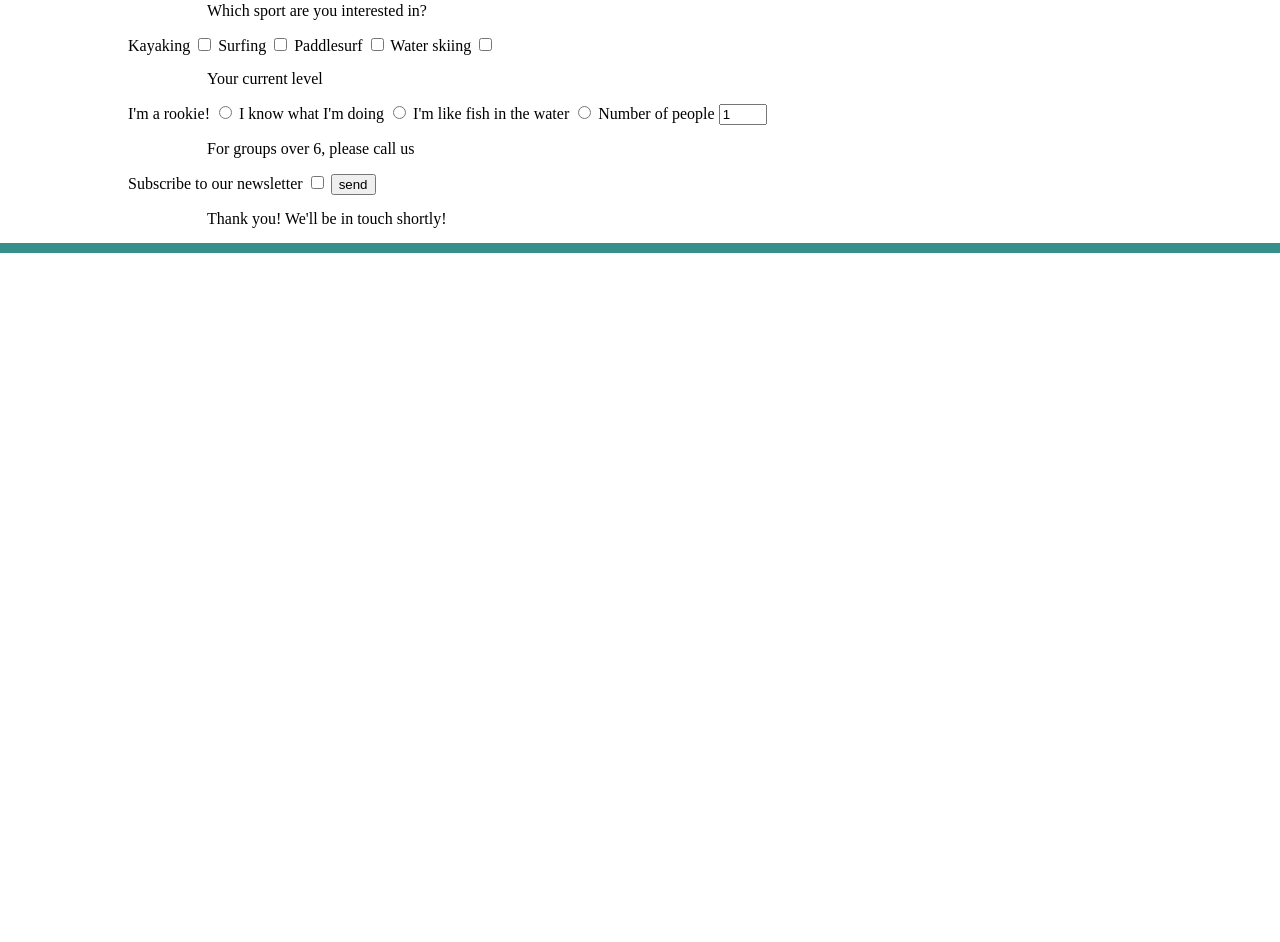
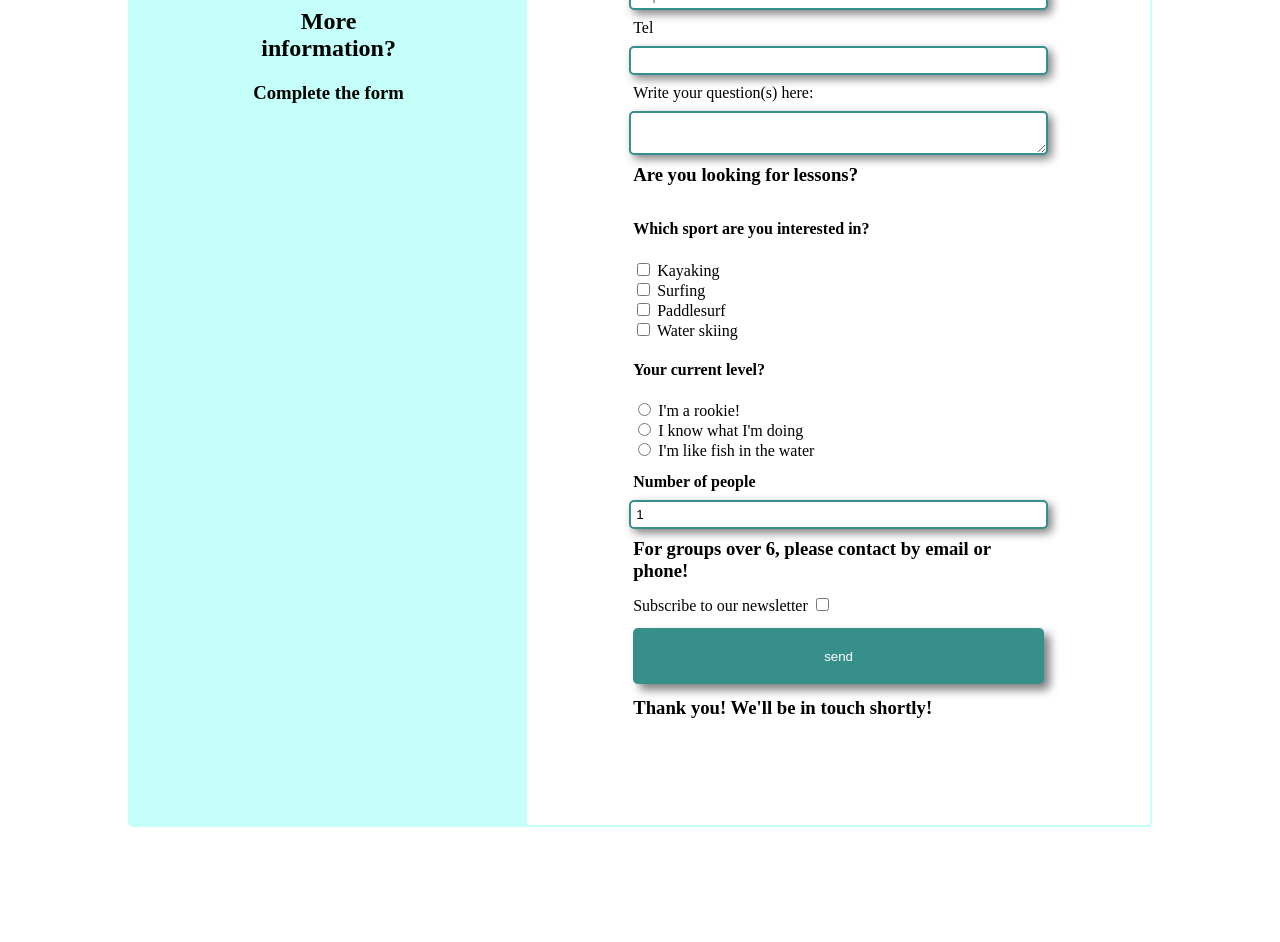
Before and after one commit to kbastamow/Project-RampUp, a plain HTML site: page pages/contact.html in a window 1280 px wide. Shown: the part 385-1327 px from the top of the page. Before the commit the page ends 800 px from the top, so only its background shows below. Drawn offline with Linux system fonts and the light colour scheme.

Commit message:
Contact form styles

```diff
--- a/pages/contact.html
+++ b/pages/contact.html
@@ -9,7 +9,7 @@
 </head>
 <body>
   <header class="logo-container">
-    <img src="./assets/Images/logo2.png" alt="logo">
+    <img src="../assets/Images/logo2.png" alt="logo">
     <h3>Wet n'Wild <span>Ocean Sports</span></h3>
   </header>
 
@@ -24,53 +24,64 @@
   </nav>
 
   <main>
-
+    <div class="contact-container">
+      <div class="contactUs">
+        <img src="../assets/Images/logo2.png" alt="logo">
         <h2>More information?</h2>
-    <h3>Complete the form below</h3>
+        <h3>Complete the form</h3>
+      </div>
 
       <form>
+        <div class="form-container">
         <label for="name">Name</label>
-      <input type="text" name="name" id="name" required placeholder="required">
+        <input type="text" name="name" id="name" required placeholder="required" autofocus>
         <label for="contact">Email</label>
         <input type="text" name="name" id="contact" required placeholder="required">
         <label for="tel">Tel</label>
         <input type="text" name="name" id="tel" required>
+
         <p>Write your question(s) here:</p>
-      <textarea id="question" name="question" id="question" ></textarea>
-      <h4>Are you looking for lessons? Please complete the following:</h4>
-      <p>Which sport are you interested in?</p>
-      <label for="sports">Kayaking</label>
+        <textarea id="question" name="question" id="question"></textarea>
+        <h3>Are you looking for lessons?</h3>
+
+        <div class="oneLine">
+          <h4>Which sport are you interested in?</h4>
           <input type="checkbox" name="sports" id="kayak">
-      <label for="sports">Surfing</label>
+          <label for="sports">Kayaking</label><br>
           <input type="checkbox" name="sports" id="surf">
-      <label for="sports">Paddlesurf</label>
+          <label for="sports">Surfing</label><br>
           <input type="checkbox" name="sports" id="paddle">
+          <label for="sports">Paddlesurf</label><br>
+          <input type="checkbox" name="sports" id="skiing">
           <label for="sports">Water skiing</label>
-      <input type="checkbox" name="sports" id="skiing">
 
-      <p>Your current level</p>
-      <label for="beginner">I'm a rookie!</label>
+
+          <h4>Your current level?</h4>
           <input type="radio" name="level" id="beginner">
-      <label for="int">I know what I'm doing</label>
+          <label for="beginner">I'm a rookie!</label><br>
           <input type="radio" name="level" id="int">
-      <label for="adv">I'm like fish in the water</label>
+          <label for="int">I know what I'm doing</label><br>
           <input type="radio" name="level" id="ad">
+          <label for="adv">I'm like fish in the water</label><br>
+        </div>
 
-      <label for="number">Number of people</label>
+        <label for="number"><b>Number of people</b></label>
         <input type="number" name="number" id="number" value="1" min="1" max="6">
-      <p>For groups over 6, please call us</p>
+        <h3>For groups over 6, please contact by email or phone!</h3>
 
+        <div class="oneLine">
         <label for="sports">Subscribe to our newsletter</label>
         <input type="checkbox" name="sports" id="kayak">
+        </div>
 
+        <div id="send">
+        <input type="submit" value="send">
+        </div>
+        <h3>Thank you! We'll be in touch shortly!</h3>
 
-      <input type="submit" value="send">
-      <p>Thank you! We'll be in touch shortly!</p>
-
-
-
-
+      </div>
     </form>
+  </div>
   </main>
   <footer>
 
--- a/styles/styles.css
+++ b/styles/styles.css
@@ -63,11 +63,11 @@ li a {
   font-weight: bold;
 }
 
-main {
+main.index {
   margin: 0 10vw;
 }
 
-main p {
+.index p {
   margin: 15px 5vw;
 }
 
@@ -170,3 +170,69 @@ footer {
   50% {width: 110%}
   100% {opacity:1;}
 }
+
+
+
+/* CONTACT */
+
+.contact-container {
+  display: flex;
+  margin: 4% 10% 10% 10%;
+  border: 2px solid var(--cel);
+  border-radius: 5px;
+}
+
+.contactUs {
+  padding: 10% 10%;
+  background-color: var(--cel);
+  flex-grow: 1;
+  text-align: center;
+}
+
+form {
+  padding: 10%;
+  flex-grow: 3;
+
+}
+
+form >*>* {
+  margin: 5px 0 0 0;
+  padding: 4px;
+}
+
+.form-container {
+  display: flex;
+  flex-direction: column;
+}
+
+label, textarea {
+  display: block;
+}
+
+.oneLine>label{
+  display: inline;
+ }
+
+input[type=submit] {
+  padding: 5%;
+  width: 100%;
+  background-color: var(--cyan);
+  border: none;
+  border-radius: 5px;
+  box-shadow: 6px 6px 10px grey;
+  color: white;
+
+}
+
+input[type=text],[type=number], textarea {
+  border: 2px solid var(--cyan);
+  border-radius: 5px;
+  box-shadow: 4px 4px 10px grey;
+  padding: 5px;
+
+}
+
+textarea {
+  resize: vertical;
+  max-height: 300px;
+}
```
Also changed, not shown: index.html (+1 -1 lines), pages/biography.html (+1 -1 lines). Lines whose indentation alone changed are shown as unchanged.
